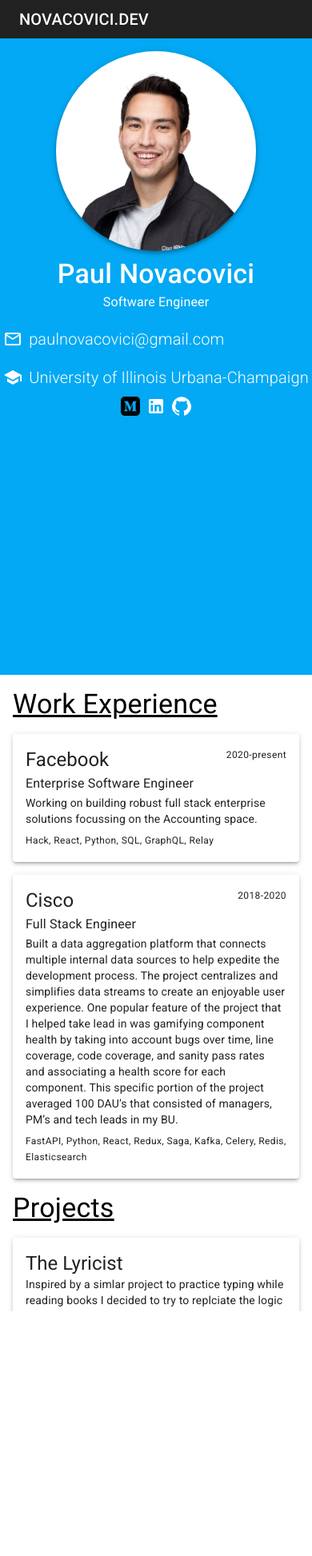
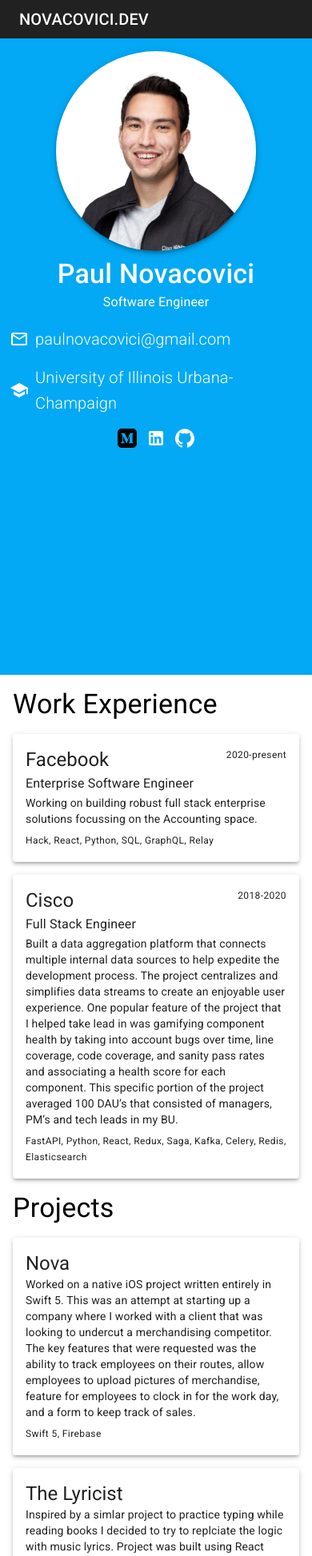
Before and after one commit to paulnovacovici/portfolio, a React (Create React App) app: page / in a window 390 px wide. Shown: the top 1946 px of the page at 80% size. Before the commit the page ends 1640 px from the top, so only its background shows below. Built offline with nearby package versions, Linux system fonts and the light colour scheme.

Commit message:
Updated UI, and added Nova project

```diff
--- a/src/components/Home.js
+++ b/src/components/Home.js
@@ -21,19 +21,23 @@
     width: '100%',
     boxSizing: 'border-box'
   },
-  sectionTitle: {
-    textDecoration: "underline"
-  },
   rightPanelGrid: {
     // Subtract appbar height and fill page
     maxHeight: "calc(100vh - 48px)",
-    overflow: "scroll"
+    [theme.breakpoints.up('sm')]: {
+      overflow: "unset"
+    },
+    [theme.breakpoints.up('md')]: {
+      overflow: "scroll"
+    },
   },
   leftPanelGrid: {
     backgroundColor: '#03a9f4',
     color: "white",
     // Subtract appbar height and fill page
-    height: "calc(100vh - 48px)"
+    height: "calc(100vh - 48px)",
+    paddingLeft: '12px',
+    paddingRight: '12px'
   },
   fullName: {
     fontWeight: 500
@@ -67,7 +71,7 @@
 
 function LinkedCareerIcons() {
   return (
-    <Box mt={1} display="flex" justifyContent="center" style={{"gap": "8px"}}>
+    <Box mt={2} display="flex" justifyContent="center" style={{"gap": "12px"}}>
       <Link href="https://medium.com/@paulnovacovici" target="_blank" color="inherit">
         <MediumSVG/>
       </Link>
@@ -107,7 +111,7 @@
   const classes = useStyles();
 
   return (
-    <Box xs={12} className={classes.experiencePanel} mt={2}>
+    <Box sm={12} className={classes.experiencePanel} mt={2}>
       <Paper elevation={3} >
         <Box p={2}>
           <Box display="flex" >
@@ -127,7 +131,7 @@
   )
 }
 
-function ProjectCard({title, link, description}) {
+function ProjectCard({title, link, description, technologies}) {
   const classes = useStyles();
 
   return (
@@ -137,6 +141,7 @@
           <Box p={2}>
             <Typography variant="h5">{title}</Typography>
             <Typography variant="body2">{description}</Typography>
+            {technologies ? <Typography component={Box} mt={1} variant="caption">{technologies}</Typography> : <React.Fragment/>}
           </Box>
         </Paper>
       </Link>
@@ -167,7 +172,7 @@
         <Typography variant="h4" className={classes.sectionTitle}>Projects</Typography>
         {
           data.projects.map((project) => (
-            <ProjectCard title={project.projectName} description={project.desc} link={project.projectLink}/>
+            <ProjectCard title={project.projectName} technologies={project.tech} description={project.desc} link={project.projectLink}/>
           ))
         }
       </Box>
@@ -192,10 +197,10 @@
   return (
     <Container maxWidth="xl" className={classes.root}>
       <Grid container style={{width: "100%"}}>
-        <Grid container item justify="center" xs={12} sm={4} className={classes.leftPanelGrid}>
+        <Grid container item justify="center" sm={12} md={4} className={classes.leftPanelGrid}>
           <LeftPanel />
         </Grid>
-        <Grid container item xs={12} sm={8} className={classes.rightPanelGrid}>
+        <Grid container item sm={12} md={8} className={classes.rightPanelGrid}>
           <RightPanel />
         </Grid>
       </Grid>
--- a/src/data.js
+++ b/src/data.js
@@ -24,15 +24,23 @@
     ],
     projects: [
         {
+            projectName: "Nova",
+            projectLink: "https://github.com/paulnovacovici/Nova",
+            tech: "Swift 5, Firebase",
+            desc: "Worked on a native iOS project written entirely in Swift 5. This was an attempt at starting up a company where I worked with a client that was looking to undercut a merchandising competitor. The key features that were requested was the ability to track employees on their routes, allow employees to upload pictures of merchandise, feature for employees to clock in for the work day, and a form to keep track of sales."
+        },
+        {
             projectName: "The Lyricist",
             projectLink: "https://thelyricist.novacovici.dev",
+            tech: "React",
             desc: "Inspired by a simlar project to practice typing while reading books I decided to try to replciate the logic with music lyrics. Project was built using React Hooks with focus on React fundamentals and UX/UI."
         },
         {
             projectName: "Genetic Algorithm Impossible Game",
             projectLink: "https://github.com/paulnovacovici/Impossible-Game",
+            tech: "Unity, C#",
             desc: "Driven by interest in machine learning, self-taught game development using machine learning concepts. Recreated the popular game the Impossible Game using Unity and C#. Used 15 input nodes to identify obstacles and one output node that decided if the AI should jump or not. Every generation the top 10% of performers would generate an offspring for the next iteration until completion"
-        }
+        },
     ]
 }
 
```
Also changed, not shown: 1 other file (tests, documents, lock files or other folders).
